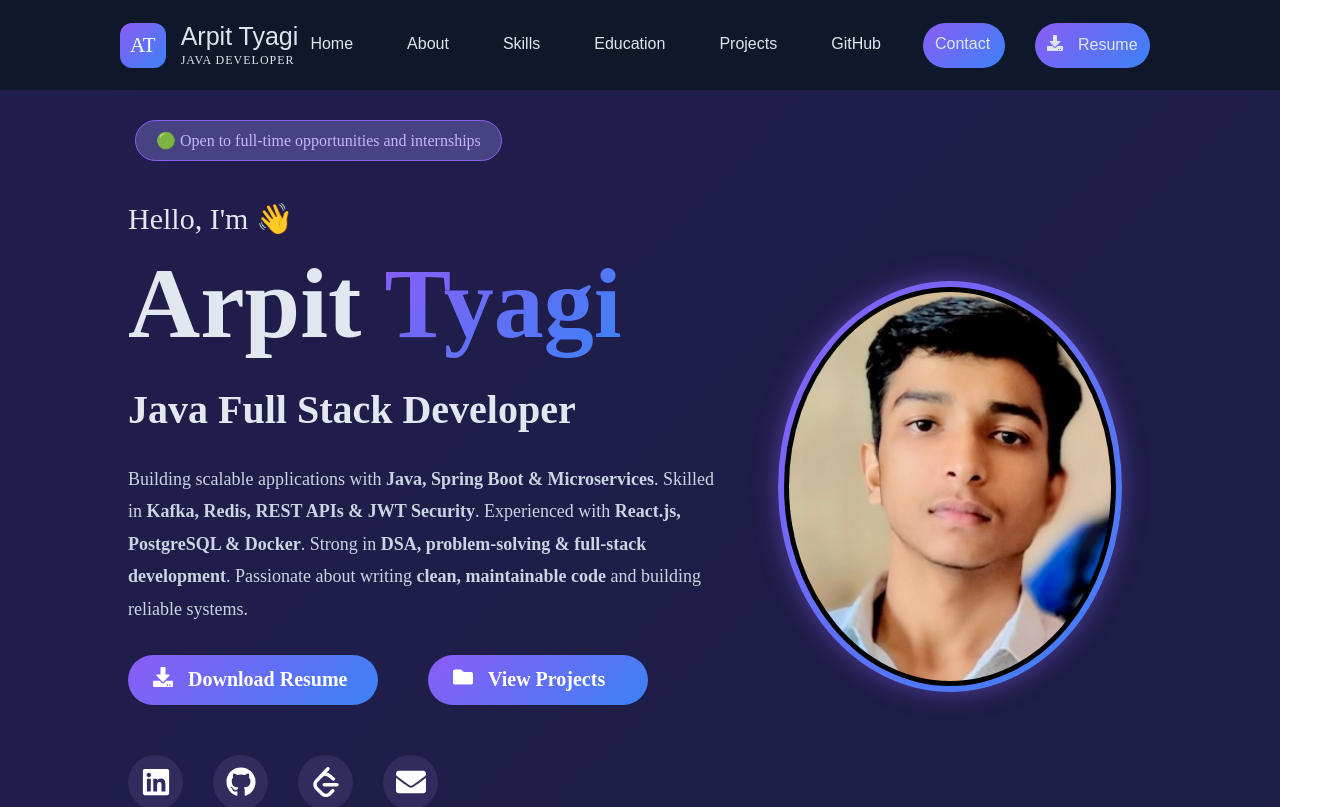
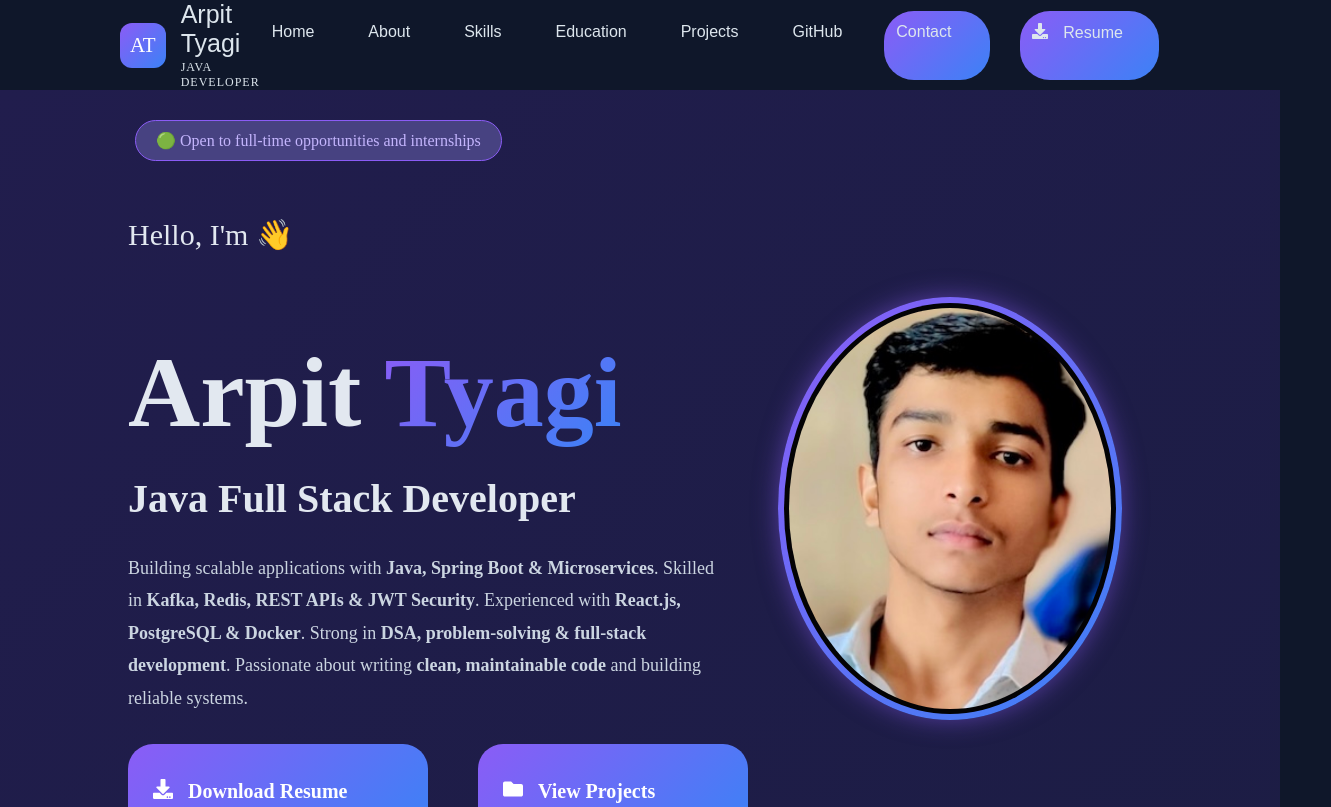
Before and after one commit to ArpitTyagi0001/Portfolio, a React app: page / in a window 1280 px wide. Shown: the top 807 px of the page, 1331 px wide, since content can reach past the window. Built offline with nearby package versions, Linux system fonts and the light colour scheme; the HTML template or start-up script is replaced by a standard one.

Commit message:
add header

```diff
--- a/src/App.css
+++ b/src/App.css
@@ -1,11 +1,18 @@
-* {
+html,
+body {
+  width: 100%;
+  max-width: 100%;
   margin: 0;
   padding: 0;
-  box-sizing: border-box;
+  overflow-x: hidden;
+  background-color: #0f172a;
 }
 
-html {
-  scroll-behavior: smooth;
+#root {
+  width: 100%;
+  max-width: 100%;
+  overflow-x: hidden;
+  background-color: #0f172a;
 }
 
 .header {
```
